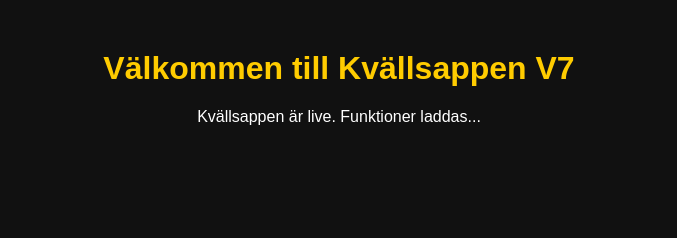
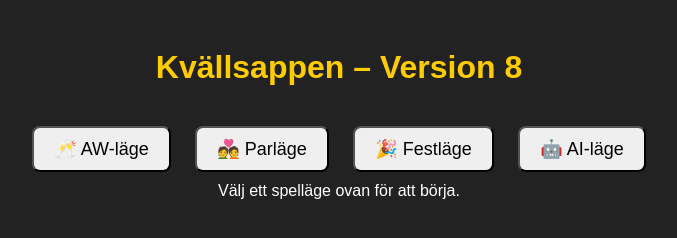
Before and after one commit to kvallsappen/Kv-llsappen, a plain HTML site: page index.html in a window 1280 px wide. Shown: the whole page, without its empty margins (301-978 px from the left). Drawn offline with Linux system fonts and the light colour scheme.

Commit message:
Add files via upload

```diff
--- a/firebase-config.js
+++ b/firebase-config.js
@@ -3,10 +3,8 @@ const firebaseConfig = {
   apiKey: "AIzaSyCrRNcYcUgac1_77qpX5yChMFzpbUzf4hA",
   authDomain: "kvallsappen-edb32.firebaseapp.com",
   projectId: "kvallsappen-edb32",
-  storageBucket: "kvallsappen-edb32.firebasestorage.app",
+  storageBucket: "kvallsappen-edb32.appspot.com",
   messagingSenderId: "876798721742",
-  appId: "1:876798721742:web:9b20525df5c356ec99da9f"
+  appId: "1:876798721742:web:cd93518f5035302899da9f"
 };
-
-// Initialize Firebase
-const app = initializeApp(firebaseConfig);
+firebase.initializeApp(firebaseConfig);
--- a/index.html
+++ b/index.html
@@ -1,15 +1,21 @@
 
 <!DOCTYPE html>
-<html>
+<html lang="sv">
 <head>
-  <title>Kvällsappen</title>
+  <meta charset="UTF-8">
+  <title>Kvällsappen V8</title>
   <link rel="stylesheet" href="style.css">
 </head>
 <body>
-  <h1>Välkommen till Kvällsappen V7</h1>
-  <div id="app">Appen laddas...</div>
+  <header><h1>Kvällsappen – Version 8</h1></header>
+  <nav>
+    <button onclick="chooseMode('AW')">🥂 AW-läge</button>
+    <button onclick="chooseMode('Par')">💑 Parläge</button>
+    <button onclick="chooseMode('Fest')">🎉 Festläge</button>
+    <button onclick="chooseMode('AI')">🤖 AI-läge</button>
+  </nav>
+  <section id="content">Välj ett spelläge ovan för att börja.</section>
   <script src="firebase-config.js"></script>
-  <script src="ai-config.js"></script>
   <script src="script.js"></script>
 </body>
 </html>
--- a/script.js
+++ b/script.js
@@ -1,4 +1,12 @@
 
-// JS för att visa statusmeddelande
-document.getElementById("app").innerText = "Kvällsappen är live. Funktioner laddas...";
-// AI, feedback, profiler etc. läggs till här
+function chooseMode(mode) {
+  const content = document.getElementById("content");
+  if (mode === 'AI') {
+    content.innerHTML = '<h2>🤖 AI-läge</h2><p>Skriv in vad du vill göra ikväll så fixar vi frågorna!</p><textarea rows="4" cols="40" placeholder="Beskriv kvällen..."></textarea><br><button onclick="generateAI()">Skapa frågor</button>';
+  } else {
+    content.innerHTML = `<h2>${mode}-läge aktiverat!</h2><p>Frågor laddas...</p>`;
+  }
+}
+function generateAI() {
+  document.getElementById("content").innerHTML += "<p>🧠 AI genererar frågor... (Funktion under uppbyggnad)</p>";
+}
--- a/style.css
+++ b/style.css
@@ -1,3 +1,5 @@
 
-body { font-family: sans-serif; background-color: #111; color: #fff; text-align: center; }
-h1 { margin-top: 50px; color: #ffcc00; }
+body { background: #222; color: #fff; font-family: sans-serif; text-align: center; padding: 20px; }
+button { margin: 10px; padding: 10px 20px; font-size: 18px; border-radius: 8px; cursor: pointer; }
+nav { margin-top: 30px; }
+h1 { color: #ffcc00; }
```
